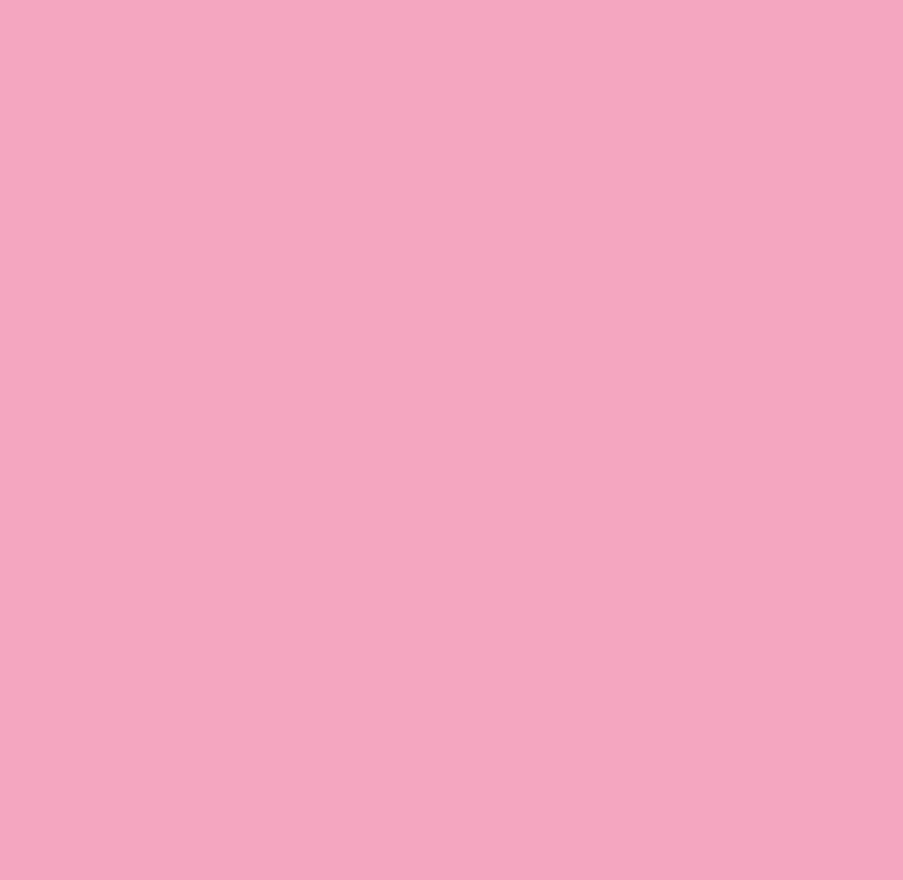
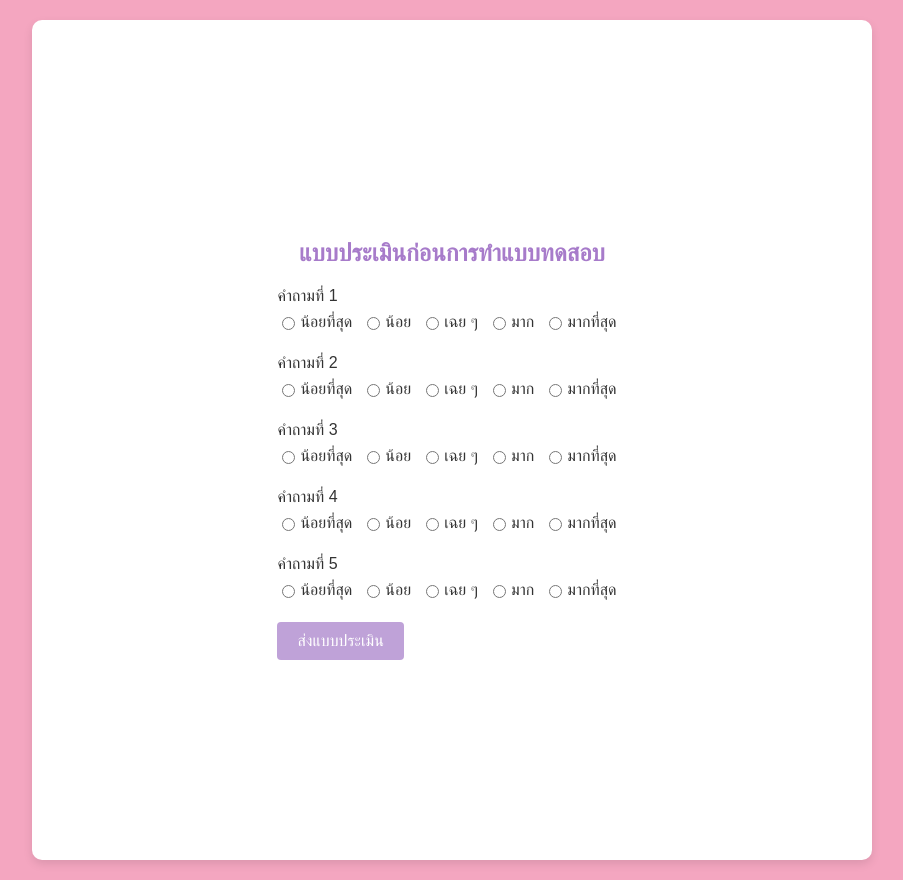
Before and after one commit to NatchanonChanamo/Awareness-Indeed-1, a React (Create React App) app: page /presurvey/1 in a window 1280 px wide. Before the commit this address had no page. Shown: the whole page, without its empty margins (188-1091 px from the left). Before the commit the page ends 800 px from the top, so only its background shows below. Built offline with nearby package versions, Linux system fonts and the light colour scheme.

Commit message:
แบบประเมิน

```diff
--- a/src/Form.css
+++ b/src/Form.css
@@ -25,6 +25,11 @@ body {
   font-size: 24px; /* ลด font-size */
   color: #A77BCA; /* Header color from Berry Sorbet palette */
   text-align: center;
+}
+
+.form-logo {
+  max-width: 150px;
+  margin-bottom: 20px;
 }
 
 .form-field {
--- a/src/Form.js
+++ b/src/Form.js
@@ -2,13 +2,16 @@ import React, { useState } from 'react';
 import './Form.css';
 import { db } from './firebase';
 import { collection, addDoc } from 'firebase/firestore';
+import { useNavigate } from 'react-router-dom';
+import bulogo from './assets/bulogo.png'; // นำเข้าโลโก้
 
 function Form() {
   const [name, setName] = useState('');
   const [age, setAge] = useState('');
   const [gender, setGender] = useState('');
   const [playerType, setPlayerType] = useState('');
-  const [acceptPrivacy, setAcceptPrivacy] = useState(''); // เปลี่ยนตัวแปรเป็น acceptPrivacy
+  const [acceptPrivacy, setAcceptPrivacy] = useState('');
+  const navigate = useNavigate();
 
   const handleSubmit = async (e) => {
     e.preventDefault();
@@ -17,12 +20,13 @@ function Form() {
       age,
       gender,
       playerType,
-      acceptPrivacy // เปลี่ยนตัวแปรเป็น acceptPrivacy
+      acceptPrivacy
     };
     try {
       const docRef = await addDoc(collection(db, "formdata"), formData);
       console.log("Document written with ID: ", docRef.id);
       alert('Form submitted');
+      navigate(`/presurvey/${docRef.id}`); // นำทางไปยังหน้า PreSurvey พร้อมกับ document ID
     } catch (e) {
       console.error("Error adding document: ", e);
     }
@@ -30,6 +34,7 @@ function Form() {
 
   return (
     <div className="form-container">
+      <img src={bulogo} alt="BU Logo" className="form-logo" /> {/* เพิ่มโลโก้ */}
       <h2>ข้อมูลผู้ใช้</h2>
       <form onSubmit={handleSubmit}>
         <div className="form-field">
--- /dev/null
+++ b/src/PreSurvey.css
@@ -0,0 +1,80 @@
+.presurvey-container {
+  display: flex;
+  flex-direction: column;
+  align-items: center;
+  justify-content: center;
+  min-height: 100vh;
+  background-color: #FFFFFF;
+  padding: 20px;
+  max-width: 800px;
+  margin: 20px auto;
+  border-radius: 10px;
+  box-shadow: 0 4px 10px rgba(0, 0, 0, 0.1);
+  opacity: 0;
+}
+
+.presurvey-container h2 {
+  margin-bottom: 20px;
+  font-size: 24px;
+  color: #A77BCA;
+  text-align: center;
+}
+
+.presurvey-field {
+  margin-bottom: 15px;
+  width: 100%;
+  max-width: 700px;
+}
+
+.presurvey-field label {
+  display: block;
+  margin-bottom: 8px;
+  font-size: 16px;
+  color: #333;
+}
+
+.presurvey-field select {
+  width: 100%;
+  padding: 10px;
+  font-size: 14px;
+  border: 1px solid #D6A6E0;
+  border-radius: 4px;
+  box-sizing: border-box;
+  background-color: #FFFFFF;
+  color: #333;
+}
+
+.presurvey-field select:focus {
+  border-color: #A77BCA;
+  outline: none;
+}
+
+.options {
+  display: flex;
+  justify-content: space-between;
+}
+
+.options label {
+  display: flex;
+  align-items: center;
+  margin-right: 10px;
+}
+
+.options input[type="radio"] {
+  margin-right: 5px;
+}
+
+button[type="submit"] {
+  padding: 10px 20px;
+  font-size: 16px;
+  color: #FFFFFF;
+  background-color: #BFA2D8;
+  border: none;
+  border-radius: 4px;
+  cursor: pointer;
+  transition: background-color 0.3s ease;
+}
+
+button[type="submit"]:hover {
+  background-color: #A77BCA;
+}
--- /dev/null
+++ b/src/PreSurvey.js
@@ -0,0 +1,71 @@
+import React, { useState, useEffect } from 'react';
+import './PreSurvey.css';
+import { db } from './firebase';
+import { doc, setDoc } from 'firebase/firestore';
+import { useParams } from 'react-router-dom';
+import { gsap } from 'gsap';
+
+function PreSurvey() {
+  const { id } = useParams(); // รับ document ID จาก URL
+  const [responses, setResponses] = useState({
+    question1: '',
+    question2: '',
+    question3: '',
+    question4: '',
+    question5: ''
+  });
+
+  useEffect(() => {
+    gsap.fromTo('.presurvey-container', { opacity: 0 }, { opacity: 1, duration: 1 });
+  }, []);
+
+  const handleChange = (e) => {
+    const { name, value } = e.target;
+    setResponses(prevResponses => ({
+      ...prevResponses,
+      [name]: value
+    }));
+  };
+
+  const handleSubmit = async (e) => {
+    e.preventDefault();
+    try {
+      await setDoc(doc(db, "formdata", id), { presurvey: responses }, { merge: true });
+      console.log("Pre-survey data added to document with ID: ", id);
+      alert('Pre-survey submitted');
+    } catch (e) {
+      console.error("Error adding document: ", e);
+    }
+  };
+
+  return (
+    <div className="presurvey-container">
+      <h2>แบบประเมินก่อนการทำแบบทดสอบ</h2>
+      <form onSubmit={handleSubmit}>
+        {['question1', 'question2', 'question3', 'question4', 'question5'].map((question, index) => (
+          <div className="presurvey-field" key={index}>
+            <label>คำถามที่ {index + 1}</label>
+            <div className="options">
+              {['น้อยที่สุด', 'น้อย', 'เฉย ๆ', 'มาก', 'มากที่สุด'].map((option, idx) => (
+                <label key={idx}>
+                  <input
+                    type="radio"
+                    name={question}
+                    value={option}
+                    checked={responses[question] === option}
+                    onChange={handleChange}
+                    required
+                  />
+                  {option}
+                </label>
+              ))}
+            </div>
+          </div>
+        ))}
+        <button type="submit">ส่งแบบประเมิน</button>
+      </form>
+    </div>
+  );
+}
+
+export default PreSurvey;
--- a/src/index.js
+++ b/src/index.js
@@ -5,7 +5,8 @@ import './index.css';
 import App from './App';
 import Form from './Form';
 import Logo from './Logo';
-import Caution from './Caution';  // เปลี่ยนการนำเข้า Popup เป็น Caution
+import Caution from './Caution';
+import PreSurvey from './PreSurvey'; // นำเข้า PreSurvey
 
 const root = ReactDOM.createRoot(document.getElementById('root'));
 root.render(
@@ -14,6 +15,7 @@ root.render(
       <Route path="/" element={<App />} />
       <Route path="/form" element={<Form />} />
       <Route path="/logo" element={<Logo />} />
+      <Route path="/presurvey/:id" element={<PreSurvey />} /> {/* เพิ่มเส้นทางสำหรับ PreSurvey พร้อมกับ document ID */}
     </Routes>
   </Router>
 );
```
Also changed, not shown: package.json (+7 -1 lines), 1 other file (tests, documents, lock files or other folders).
